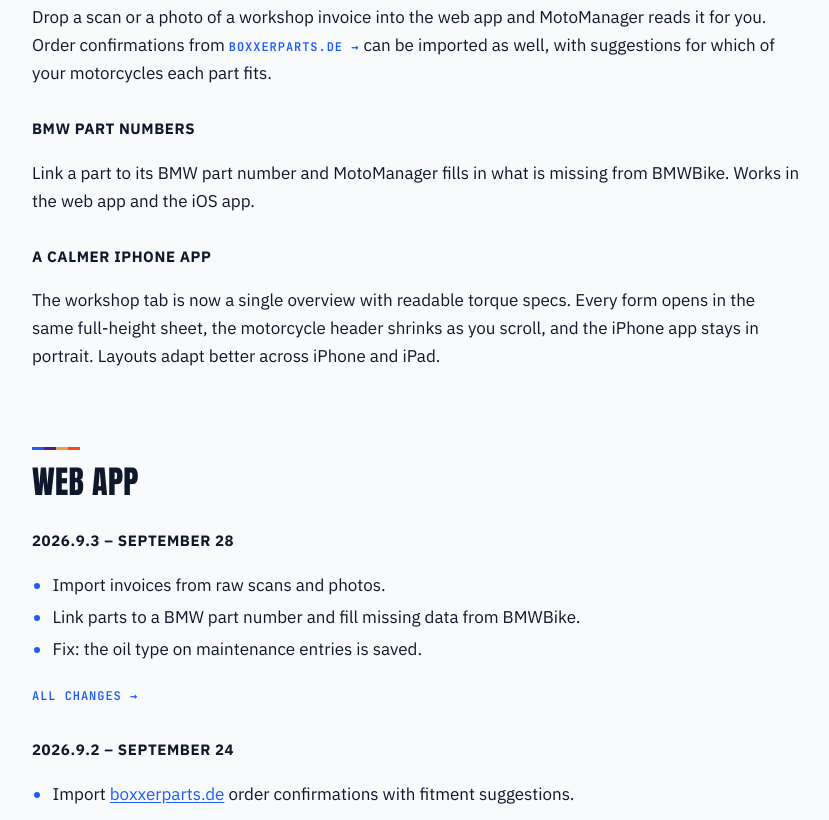
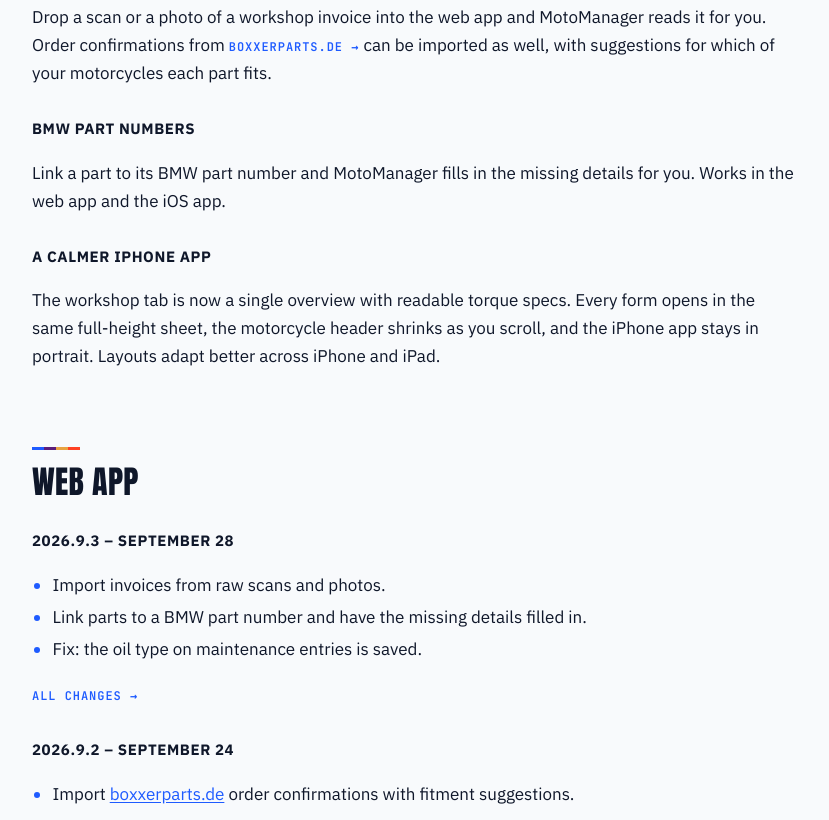
Before and after one commit to mightea/MotoManager-Blog, an Astro site: page /2026/09/release-202609 in a window 1280 px wide. Shown: the part 1320-2140 px from the top of the page, without its empty margins (224-1053 px from the left). Built offline with nearby package versions, Linux system fonts and the light colour scheme; Astro itself is replaced by a stand-in of ours.

Commit message:
docs: drop the BMWBike source from the September post
Co-Authored-By: Claude Opus 5.5 <noreply@anthropic.com>

```diff
--- a/src/content/posts/release-202609.md
+++ b/src/content/posts/release-202609.md
@@ -32,8 +32,8 @@ suggestions for which of your motorcycles each part fits.
 
 ### BMW part numbers
 
-Link a part to its BMW part number and MotoManager fills in what is missing from
-BMWBike. Works in the web app and the iOS app.
+Link a part to its BMW part number and MotoManager fills in the
+missing details for you. Works in the web app and the iOS app.
 
 ### A calmer iPhone app
 
@@ -46,7 +46,7 @@ iPhone app stays in portrait. Layouts adapt better across iPhone and iPad.
 ### 2026.9.3 – September 28
 
 - Import invoices from raw scans and photos.
-- Link parts to a BMW part number and fill missing data from BMWBike.
+- Link parts to a BMW part number and have the missing details filled in.
 - Fix: the oil type on maintenance entries is saved.
 
 [All changes](https://github.com/mightea/MotoManager/compare/2026.9.2...2026.9.3)
@@ -75,7 +75,7 @@ iPhone app stays in portrait. Layouts adapt better across iPhone and iPad.
 
 ### 0.13.0 – September 28
 
-- Link parts to a BMW part number and fill missing data from BMWBike.
+- Link parts to a BMW part number and have the missing details filled in.
 - The workshop tab is one overview with readable torque specs.
 - All forms use the same sheet, and every sheet opens at full height.
 - The iPhone app stays in portrait.
```
